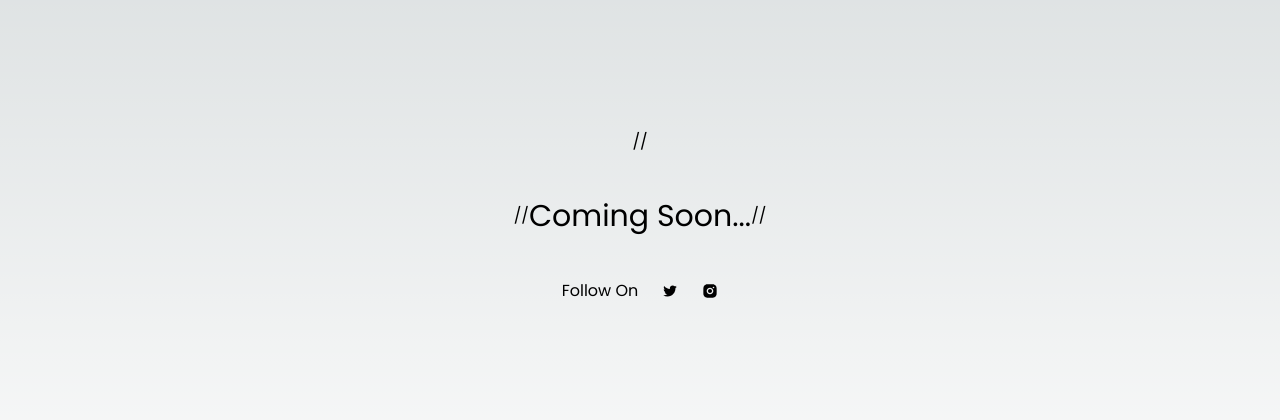
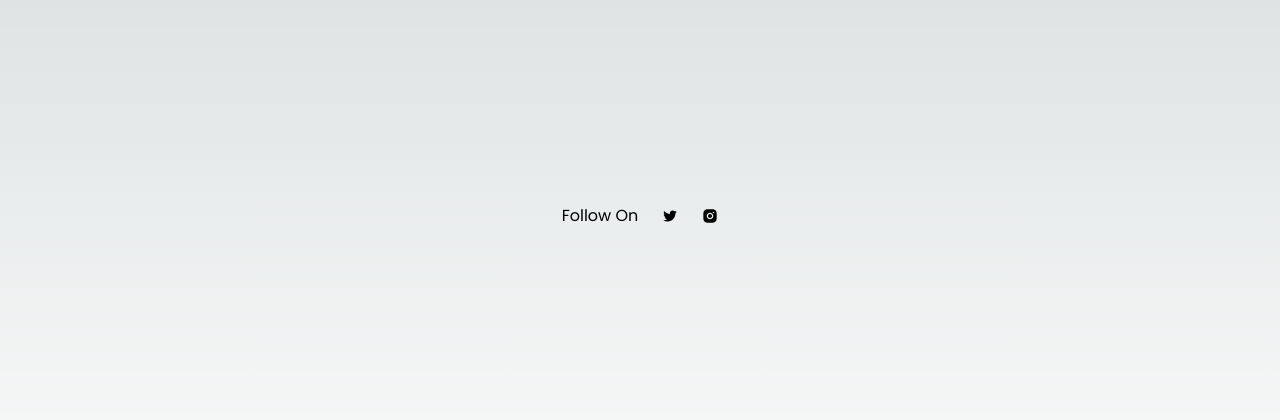
Before and after one commit to hadi-razal/hadirazal-porfolio, a Next.js app: page / in a window 1280 px wide. Shown: the part 184-604 px from the top of the page. Built offline with nearby package versions, Linux system fonts and the light colour scheme.

Commit message:
Update page.tsx

```diff
--- a/app/page.tsx
+++ b/app/page.tsx
@@ -4,9 +4,6 @@ import { RiInstagramFill, RiTwitterFill } from "react-icons/ri";
 export default function Home() {
   return (
     <div className="flex flex-col items-center justify-center h-screen gap-10">
-     // <div className="flex items-center justify-center">
-       // <h1 className="text-[30px] ">Coming Soon...</h1>
-     // </div>
       <div className="flex items-center justify-center gap-6">
 
         <div className="flex items-center justify-center">
```
